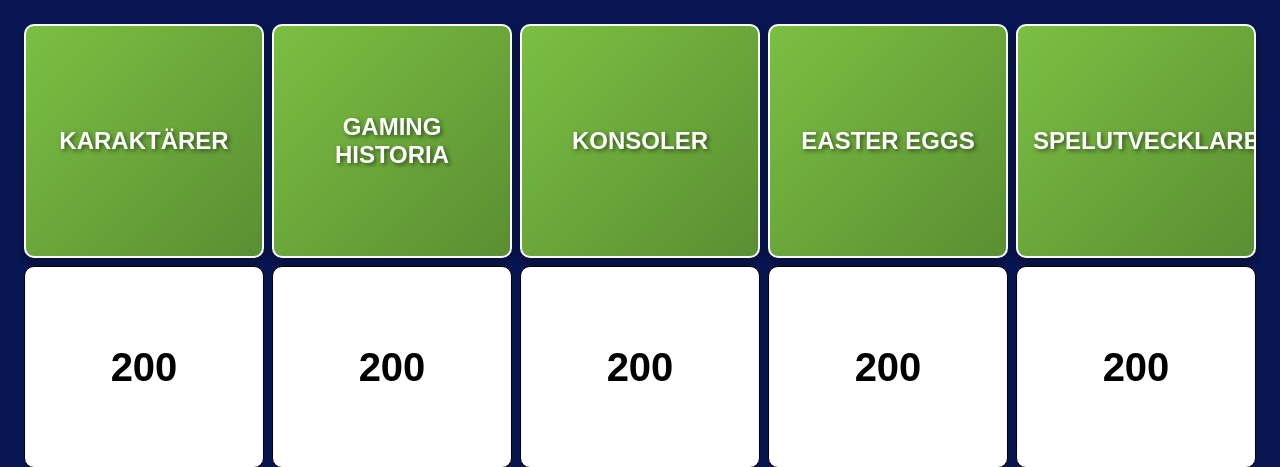
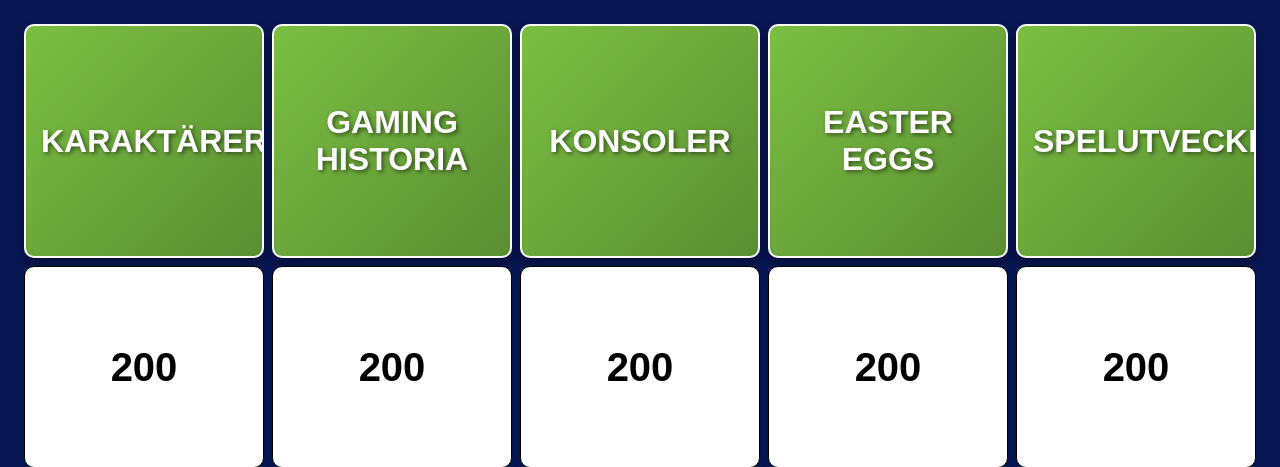
Before and after one commit to CaptainTotte/Quiz, a FastAPI app: page / in a window 1280 px wide. Shown: the top 467 px of the page. Run offline with FastAPI, Linux system fonts and the light colour scheme.

Commit message:
Visual update
Changed some fonts

```diff
--- a/static/styles.css
+++ b/static/styles.css
@@ -40,7 +40,7 @@ th, td {
 
 /* Category Row (Header) Styles */
 th {
-    font-size: 1.5em; /* Större textstorlek för bättre synlighet */
+    font-size: 2em; /* Större textstorlek för bättre synlighet */
     font-weight: bold; /* Fet text */
     background: linear-gradient(135deg, #7BBF42, #5a8f32); /* Gradientbakgrund */
     color: #FFFFFF; /* Vit textfärg */
--- a/templates/admin.html
+++ b/templates/admin.html
@@ -58,7 +58,7 @@
                     <input type="text" id="content" name="content" required>
                 </div>
 
-                <button type="submit">Uppdatera Fråga</button>
+                <button type="submit">Update Question</button>
             </form>
 
             <!-- Form for editing categories -->
```
